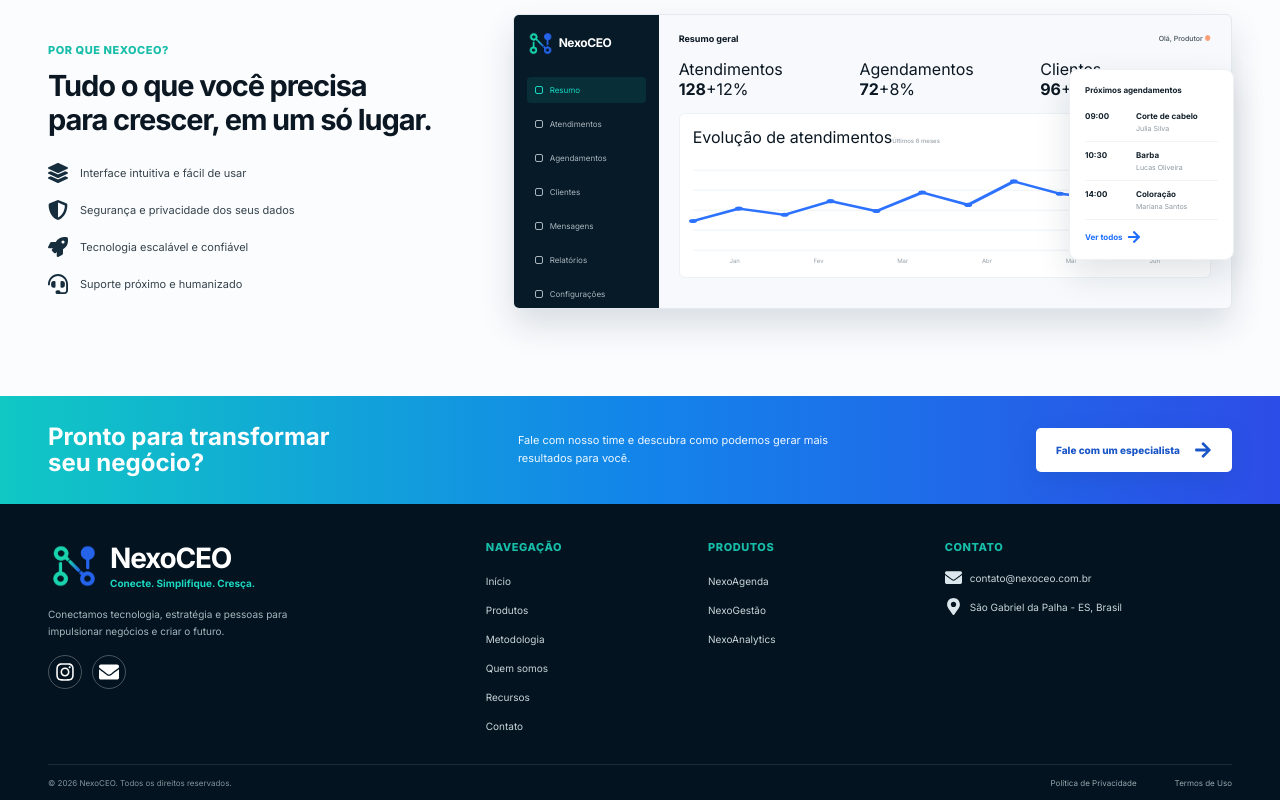
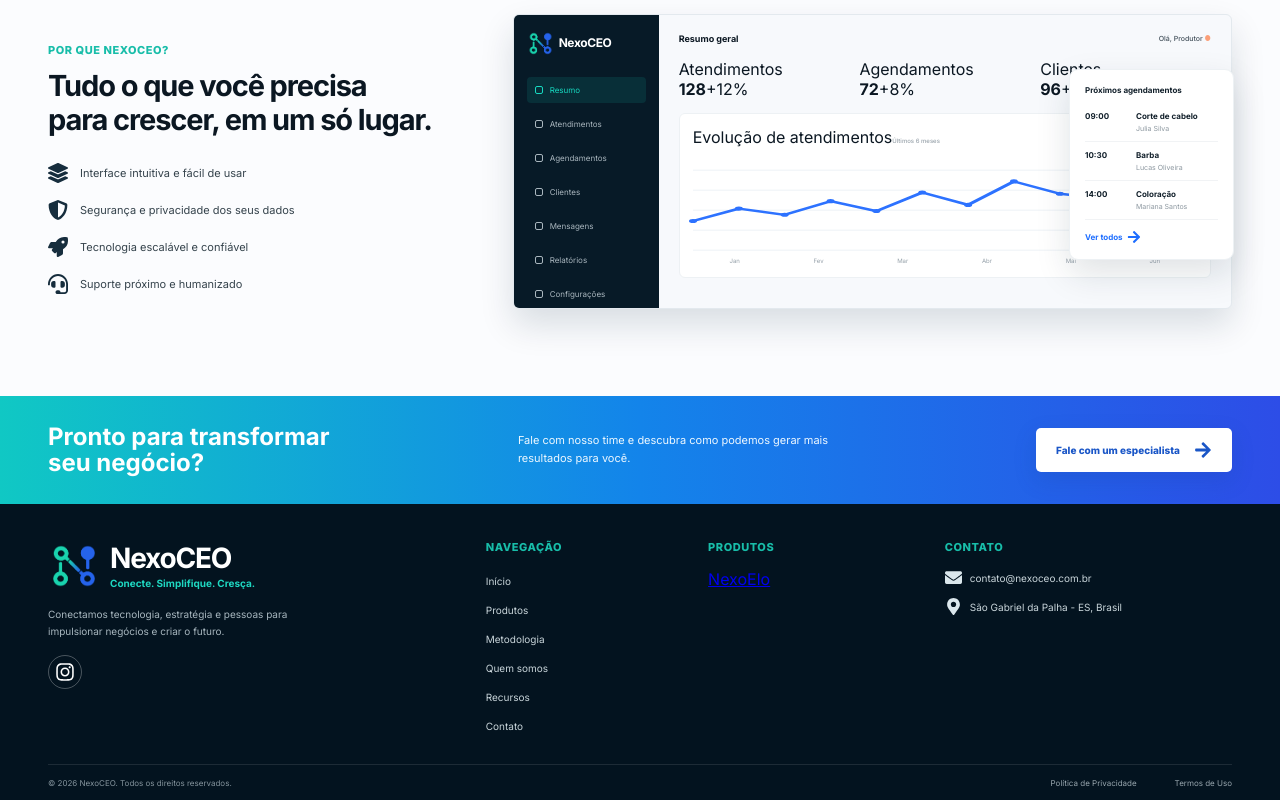
Before and after one commit to NexoCeo/nexoceo-site, a React (Vite) app: page / in a window 1280 px wide. Shown: the part 2026-2826 px from the top of the page. Built offline with nearby package versions, Linux system fonts and the light colour scheme.

Commit message:
Simplify footer social links and list only NexoElo

```diff
--- a/src/components/layout/footer/Footer.tsx
+++ b/src/components/layout/footer/Footer.tsx
@@ -54,17 +54,6 @@ function Footer() {
               <Icon name="whatsapp" />
             </button>
             */}
-            <button
-              type="button"
-              className={`${styles.socialButton} ${styles.email}`}
-              aria-label="E-mail"
-              onClick={() => {
-                window.location.href =
-                  'mailto:contato@nexoceo.com.br'
-              }}
-            >
-              <Icon name="mail" />
-            </button>
           </div>
         </div>
 
@@ -94,31 +83,9 @@ function Footer() {
 
           <ul className={styles.footerList}>
             <li>
-              <button
-                type="button"
-                onClick={() => navigateTo('produtos')}
-              >
-                NexoAgenda
-              </button>
+              <a href="/nexoelo">NexoElo</a>
             </li>
 
-            <li>
-              <button
-                type="button"
-                onClick={() => navigateTo('produtos')}
-              >
-                NexoGestão
-              </button>
-            </li>
-
-            <li>
-              <button
-                type="button"
-                onClick={() => navigateTo('produtos')}
-              >
-                NexoAnalytics
-              </button>
-            </li>
           </ul>
         </div>
 
```
